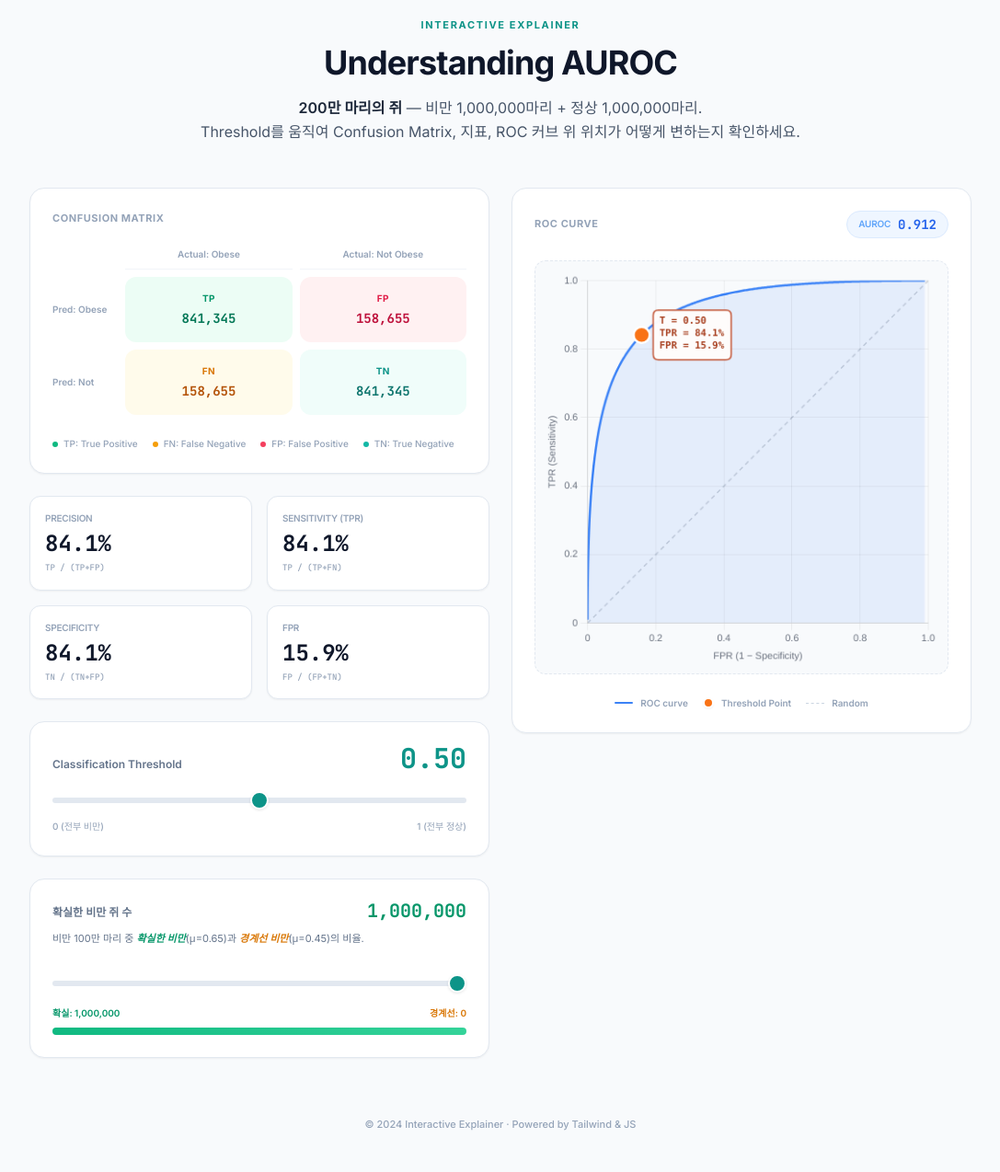
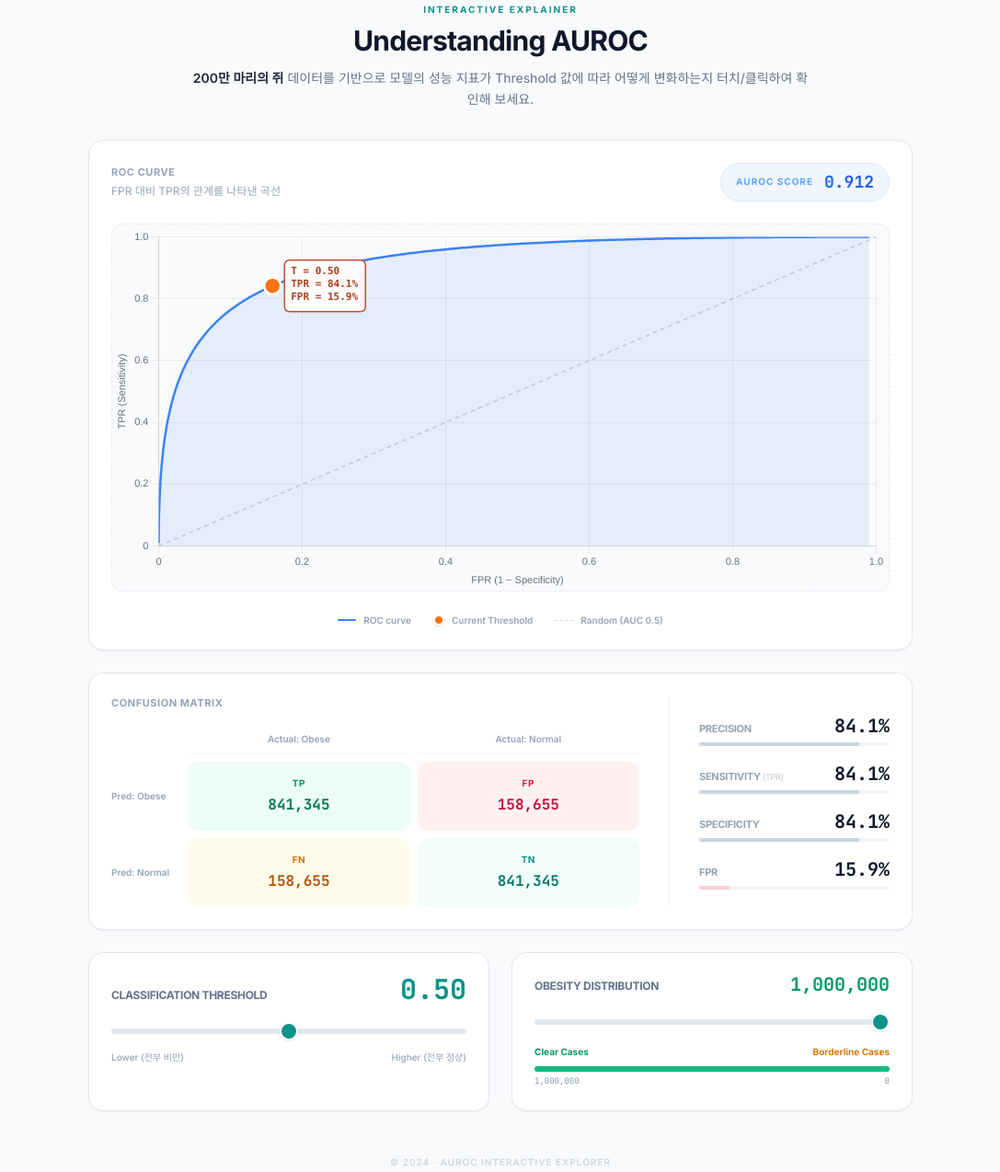
Before and after one commit to 2JIHAN/pages, a plain HTML site: page auroc-interactive/index.html in a window 1280 px wide. Shown: the part 29-1303 px from the top of the page at 92% size, without its empty margins (96-1183 px from the left). Drawn offline with nearby package versions, Linux system fonts and the light colour scheme.

Commit message:
refactor: restructure AUROC interactive dashboard layout and update UI components

```diff
--- a/auroc-interactive/index.html
+++ b/auroc-interactive/index.html
@@ -31,7 +31,6 @@
   </script>
 
   <style>
-    /* Custom Range Slider Styles to match premium look */
     input[type=range] {
       -webkit-appearance: none;
       width: 100%;
@@ -51,7 +50,7 @@
       height: 20px;
       width: 20px;
       border-radius: 50%;
-      background: #0d9488; /* teal-600 */
+      background: #0d9488;
       cursor: pointer;
       -webkit-appearance: none;
       margin-top: -7px;
@@ -76,162 +75,179 @@
     }
   </style>
 </head>
-<body class="bg-slate-50 text-slate-900 font-sans min-h-screen py-12 px-4">
+<body class="bg-slate-50 text-slate-900 font-sans min-h-screen py-8 px-4">
 
-  <header class="max-w-3xl mx-auto text-center mb-12">
-    <div class="text-[11px] tracking-[0.15em] uppercase text-teal-600 font-bold mb-3">Interactive Explainer</div>
-    <h1 class="text-3xl md:text-4xl font-extrabold tracking-tight text-slate-900 mb-4">
+  <header class="max-w-4xl mx-auto text-center mb-8">
+    <div class="text-[10px] tracking-[0.2em] uppercase text-teal-600 font-bold mb-2">Interactive Explainer</div>
+    <h1 class="text-3xl font-extrabold tracking-tight text-slate-900 mb-3">
       Understanding AUROC
     </h1>
-    <p class="text-slate-600 leading-relaxed max-w-2xl mx-auto">
-      <span class="font-semibold text-slate-800">200만 마리의 쥐</span> — 비만 1,000,000마리 + 정상 1,000,000마리.<br>
-      Threshold를 움직여 Confusion Matrix, 지표, ROC 커브 위 위치가 어떻게 변하는지 확인하세요.
+    <p class="text-slate-500 text-sm leading-relaxed max-w-2xl mx-auto">
+      <span class="font-semibold text-slate-800">200만 마리의 쥐</span> 데이터를 기반으로 모델의 성능 지표가
+      Threshold 값에 따라 어떻게 변화하는지 터치/클릭하여 확인해 보세요.
     </p>
   </header>
 
-  <main class="max-w-5xl mx-auto grid grid-cols-1 lg:grid-cols-2 gap-6 items-start">
+  <main class="max-w-4xl mx-auto space-y-6">
 
-    <!-- LEFT COLUMN -->
-    <div class="space-y-6">
+    <!-- TOP SECTION: ROC Curve (Now prominent at the top) -->
+    <section class="bg-white border border-slate-200 rounded-2xl p-6 shadow-sm">
+      <div class="flex flex-col md:flex-row justify-between items-start md:items-center gap-4 mb-6">
+        <div>
+          <h2 class="text-[11px] font-bold tracking-wider uppercase text-slate-400">ROC Curve</h2>
+          <p class="text-xs text-slate-400 mt-1">FPR 대비 TPR의 관계를 나타낸 곡선</p>
+        </div>
+        <div class="bg-blue-50 border border-blue-100 rounded-full px-4 py-1.5 flex items-center gap-3">
+          <span class="text-[10px] font-bold text-blue-400 uppercase tracking-widest">AUROC Score</span>
+          <span id="auroc-val" class="font-mono text-lg font-bold text-blue-600">0.000</span>
+        </div>
+      </div>
 
-      <!-- Confusion Matrix -->
-      <section class="bg-white border border-slate-200 rounded-2xl p-6 shadow-sm">
-        <h2 class="text-[11px] font-bold tracking-wider uppercase text-slate-400 mb-6">Confusion Matrix</h2>
-        <div class="grid grid-cols-[auto_1fr_1fr] gap-2">
-          <div></div>
-          <div class="text-center text-[10px] font-semibold text-slate-400 pb-2 border-b border-slate-100">Actual: Obese</div>
-          <div class="text-center text-[10px] font-semibold text-slate-400 pb-2 border-b border-slate-100">Actual: Not Obese</div>
+      <div class="relative w-full aspect-video md:aspect-[2/1] max-h-[400px] bg-slate-50 rounded-xl border border-dashed border-slate-200 mb-6 flex items-center justify-center overflow-hidden">
+        <canvas id="roc"></canvas>
+      </div>
 
-          <div class="flex items-center text-[10px] font-semibold text-slate-400 pr-3 whitespace-nowrap">Pred: Obese</div>
-          <div class="bg-emerald-50 rounded-xl p-4 text-center">
-            <div class="text-[10px] font-bold text-emerald-600 tracking-wider mb-1">TP</div>
-            <div id="tp" class="font-mono text-sm font-bold text-emerald-700">—</div>
-          </div>
-          <div class="bg-rose-50 rounded-xl p-4 text-center">
-            <div class="text-[10px] font-bold text-rose-600 tracking-wider mb-1">FP</div>
-            <div id="fp" class="font-mono text-sm font-bold text-rose-700">—</div>
-          </div>
+      <div class="flex flex-wrap gap-x-6 gap-y-3 text-[10px] font-semibold text-slate-400 justify-center">
+        <div class="flex items-center gap-2">
+          <span class="w-5 h-0.5 bg-blue-500 rounded-full"></span>
+          <span>ROC curve</span>
+        </div>
+        <div class="flex items-center gap-2">
+          <span class="w-3 h-3 rounded-full bg-orange-500 border-2 border-white shadow-sm shadow-orange-200"></span>
+          <span>Current Threshold</span>
+        </div>
+        <div class="flex items-center gap-2">
+          <span class="w-5 border-t-[1.5px] border-dashed border-slate-300"></span>
+          <span>Random (AUC 0.5)</span>
+        </div>
+      </div>
+    </section>
 
-          <div class="flex items-center text-[10px] font-semibold text-slate-400 pr-3 whitespace-nowrap">Pred: Not</div>
-          <div class="bg-amber-50 rounded-xl p-4 text-center">
-            <div class="text-[10px] font-bold text-amber-600 tracking-wider mb-1">FN</div>
-            <div id="fn" class="font-mono text-sm font-bold text-amber-700">—</div>
-          </div>
-          <div class="bg-teal-50 rounded-xl p-4 text-center">
-            <div class="text-[10px] font-bold text-teal-600 tracking-wider mb-1">TN</div>
-            <div id="tn" class="font-mono text-sm font-bold text-teal-700">—</div>
+    <!-- MIDDLE SECTION: Confusion Matrix & Metrics (Combined) -->
+    <section class="bg-white border border-slate-200 rounded-2xl p-6 shadow-sm">
+      <div class="grid grid-cols-1 lg:grid-cols-[1fr_240px] gap-8">
+
+        <!-- Left: Confusion Matrix -->
+        <div>
+          <h2 class="text-[11px] font-bold tracking-wider uppercase text-slate-400 mb-6">Confusion Matrix</h2>
+          <div class="grid grid-cols-[auto_1fr_1fr] gap-2">
+            <div></div>
+            <div class="text-center text-[10px] font-semibold text-slate-400 pb-2 border-b border-slate-100">Actual: Obese</div>
+            <div class="text-center text-[10px] font-semibold text-slate-400 pb-2 border-b border-slate-100">Actual: Normal</div>
+
+            <div class="flex items-center text-[10px] font-semibold text-slate-400 pr-3 whitespace-nowrap">Pred: Obese</div>
+            <div class="bg-emerald-50 rounded-xl p-4 text-center">
+              <div class="text-[10px] font-bold text-emerald-600 tracking-wider mb-1">TP</div>
+              <div id="tp" class="font-mono text-base font-bold text-emerald-700">—</div>
+            </div>
+            <div class="bg-rose-50 rounded-xl p-4 text-center">
+              <div class="text-[10px] font-bold text-rose-600 tracking-wider mb-1">FP</div>
+              <div id="fp" class="font-mono text-base font-bold text-rose-700">—</div>
+            </div>
+
+            <div class="flex items-center text-[10px] font-semibold text-slate-400 pr-3 whitespace-nowrap">Pred: Normal</div>
+            <div class="bg-amber-50 rounded-xl p-4 text-center">
+              <div class="text-[10px] font-bold text-amber-600 tracking-wider mb-1">FN</div>
+              <div id="fn" class="font-mono text-base font-bold text-amber-700">—</div>
+            </div>
+            <div class="bg-teal-50 rounded-xl p-4 text-center">
+              <div class="text-[10px] font-bold text-teal-600 tracking-wider mb-1">TN</div>
+              <div id="tn" class="font-mono text-base font-bold text-teal-700">—</div>
+            </div>
           </div>
         </div>
 
-        <div class="flex flex-wrap gap-x-4 gap-y-2 mt-6 text-[10px] font-medium text-slate-400">
-          <span class="flex items-center gap-1.5"><span class="w-1.5 h-1.5 rounded-full bg-emerald-500"></span> TP: True Positive</span>
-          <span class="flex items-center gap-1.5"><span class="w-1.5 h-1.5 rounded-full bg-amber-500"></span> FN: False Negative</span>
-          <span class="flex items-center gap-1.5"><span class="w-1.5 h-1.5 rounded-full bg-rose-500"></span> FP: False Positive</span>
-          <span class="flex items-center gap-1.5"><span class="w-1.5 h-1.5 rounded-full bg-teal-500"></span> TN: True Negative</span>
+        <!-- Right: Metrics List -->
+        <div class="flex flex-col justify-center space-y-4 pt-4 lg:pt-0 lg:pl-8 lg:border-l lg:border-slate-100">
+          <div>
+            <div class="flex justify-between items-baseline mb-1">
+              <span class="text-[11px] font-bold text-slate-400 uppercase tracking-tight">Precision</span>
+              <span id="val-precision" class="font-mono text-xl font-bold text-slate-900">—</span>
+            </div>
+            <div class="w-full h-1 bg-slate-100 rounded-full overflow-hidden">
+               <div id="bar-precision" class="h-full bg-slate-300 transition-all duration-300"></div>
+            </div>
+          </div>
+
+          <div>
+            <div class="flex justify-between items-baseline mb-1">
+              <span class="text-[11px] font-bold text-slate-400 uppercase tracking-tight">Sensitivity <span class="text-[9px] font-normal opacity-60">(TPR)</span></span>
+              <span id="val-sensitivity" class="font-mono text-xl font-bold text-slate-900">—</span>
+            </div>
+            <div class="w-full h-1 bg-slate-100 rounded-full overflow-hidden">
+               <div id="bar-sensitivity" class="h-full bg-slate-300 transition-all duration-300"></div>
+            </div>
+          </div>
+
+          <div>
+            <div class="flex justify-between items-baseline mb-1">
+              <span class="text-[11px] font-bold text-slate-400 uppercase tracking-tight">Specificity</span>
+              <span id="val-specificity" class="font-mono text-xl font-bold text-slate-900">—</span>
+            </div>
+            <div class="w-full h-1 bg-slate-100 rounded-full overflow-hidden">
+               <div id="bar-specificity" class="h-full bg-slate-300 transition-all duration-300"></div>
+            </div>
+          </div>
+
+          <div>
+            <div class="flex justify-between items-baseline mb-1">
+              <span class="text-[11px] font-bold text-slate-400 uppercase tracking-tight">FPR</span>
+              <span id="val-fpr" class="font-mono text-xl font-bold text-slate-900">—</span>
+            </div>
+            <div class="w-full h-1 bg-slate-100 rounded-full overflow-hidden">
+               <div id="bar-fpr" class="h-full bg-rose-200 transition-all duration-300"></div>
+            </div>
+          </div>
         </div>
-      </section>
+      </div>
+    </section>
 
-      <!-- Metrics Grid -->
-      <section class="grid grid-cols-2 gap-4">
-        <div class="bg-white border border-slate-200 rounded-xl p-4 shadow-sm">
-          <div class="text-[10px] font-semibold text-slate-400 mb-1 uppercase tracking-tight">Precision</div>
-          <div id="val-precision" class="font-mono text-2xl font-bold text-slate-900">—</div>
-          <div class="text-[9px] font-mono text-slate-400 mt-1 uppercase">TP / (TP+FP)</div>
-        </div>
-        <div class="bg-white border border-slate-200 rounded-xl p-4 shadow-sm">
-          <div class="text-[10px] font-semibold text-slate-400 mb-1 uppercase tracking-tight">Sensitivity (TPR)</div>
-          <div id="val-sensitivity" class="font-mono text-2xl font-bold text-slate-900">—</div>
-          <div class="text-[9px] font-mono text-slate-400 mt-1 uppercase">TP / (TP+FN)</div>
-        </div>
-        <div class="bg-white border border-slate-200 rounded-xl p-4 shadow-sm">
-          <div class="text-[10px] font-semibold text-slate-400 mb-1 uppercase tracking-tight">Specificity</div>
-          <div id="val-specificity" class="font-mono text-2xl font-bold text-slate-900">—</div>
-          <div class="text-[9px] font-mono text-slate-400 mt-1 uppercase">TN / (TN+FP)</div>
-        </div>
-        <div class="bg-white border border-slate-200 rounded-xl p-4 shadow-sm">
-          <div class="text-[10px] font-semibold text-slate-400 mb-1 uppercase tracking-tight">FPR</div>
-          <div id="val-fpr" class="font-mono text-2xl font-bold text-slate-900">—</div>
-          <div class="text-[9px] font-mono text-slate-400 mt-1 uppercase">FP / (FP+TN)</div>
-        </div>
-      </section>
-
+    <!-- BOTTOM SECTION: Controls (Two Columns) -->
+    <div class="grid grid-cols-1 md:grid-cols-2 gap-6">
       <!-- Slider 1: Threshold -->
       <section class="bg-white border border-slate-200 rounded-2xl p-6 shadow-sm">
         <div class="flex justify-between items-end mb-4">
-          <label for="thresh" class="text-xs font-semibold text-slate-500">Classification Threshold</label>
+          <label for="thresh" class="text-xs font-bold text-slate-500 uppercase tracking-tight">Classification Threshold</label>
           <div id="thresh-val" class="font-mono text-3xl font-bold text-teal-600 leading-none">0.50</div>
         </div>
         <input type="range" id="thresh" min="0" max="1" step="0.01" value="0.5" class="accent-teal-600">
         <div class="flex justify-between mt-3 text-[10px] text-slate-400 font-medium">
-          <span>0 (전부 비만)</span>
-          <span>1 (전부 정상)</span>
+          <span>Lower (전부 비만)</span>
+          <span>Higher (전부 정상)</span>
         </div>
       </section>
 
-      <!-- Slider 2: Obesity Distribution -->
+      <!-- Slider 2: Distribution -->
       <section class="bg-white border border-slate-200 rounded-2xl p-6 shadow-sm">
-        <div class="flex justify-between items-end mb-3">
-          <label for="clear-slider" class="text-xs font-semibold text-slate-500">확실한 비만 쥐 수</label>
-          <div id="clear-val" class="font-mono text-xl font-bold text-emerald-600 leading-none text-right">1,000,000</div>
+        <div class="flex justify-between items-end mb-4">
+          <label for="clear-slider" class="text-xs font-bold text-slate-500 uppercase tracking-tight">Obesity Distribution</label>
+          <div id="clear-val" class="font-mono text-xl font-bold text-emerald-600 leading-none">1,000,000</div>
         </div>
-
-        <p class="text-[11px] text-slate-500 leading-relaxed mb-6">
-          비만 100만 마리 중 <span class="text-emerald-600 font-semibold italic">확실한 비만</span>(μ=0.65)과
-          <span class="text-amber-600 font-semibold italic">경계선 비만</span>(μ=0.45)의 비율.
-        </p>
 
         <input type="range" id="clear-slider" min="0" max="1000000" step="10000" value="1000000" class="accent-emerald-600">
 
-        <div class="flex justify-between mt-4 text-[10px] font-semibold mb-2">
-          <span class="text-emerald-600">확실: <span id="clear-count">1,000,000</span></span>
-          <span class="text-amber-600">경계선: <span id="border-count">0</span></span>
+        <div class="flex justify-between mt-4 text-[10px] font-bold">
+          <span class="text-emerald-600">Clear Cases</span>
+          <span class="text-amber-600">Borderline Cases</span>
         </div>
 
-        <div class="h-2 bg-slate-100 rounded-full overflow-hidden">
-          <div id="clear-bar" class="h-full bg-gradient-to-r from-emerald-500 to-emerald-400 transition-all duration-150" style="width: 100%"></div>
-        </div>
-      </section>
-    </div>
-
-    <!-- RIGHT COLUMN -->
-    <div class="lg:sticky lg:top-6">
-      <section class="bg-white border border-slate-200 rounded-2xl p-6 shadow-sm">
-        <div class="flex justify-between items-center mb-6">
-          <h2 class="text-[11px] font-bold tracking-wider uppercase text-slate-400">ROC Curve</h2>
-          <div class="bg-blue-50 border border-blue-100 rounded-full px-3 py-1 flex items-center gap-2">
-            <span class="text-[10px] font-semibold text-blue-400 uppercase tracking-tight">AUROC</span>
-            <span id="auroc-val" class="font-mono text-sm font-bold text-blue-600">—</span>
-          </div>
+        <div class="mt-2 h-1.5 bg-slate-100 rounded-full overflow-hidden">
+          <div id="clear-bar" class="h-full bg-emerald-500 transition-all duration-150" style="width: 100%"></div>
         </div>
 
-        <div class="relative w-full aspect-square bg-slate-50 rounded-xl border border-dashed border-slate-200 mb-6 flex items-center justify-center overflow-hidden">
-          <canvas id="roc" class="p-2"></canvas>
-        </div>
-
-        <div class="flex flex-wrap gap-4 text-[10px] font-semibold text-slate-400 justify-center">
-          <div class="flex items-center gap-2">
-            <span class="w-5 h-0.5 bg-blue-500 rounded-full"></span>
-            <span>ROC curve</span>
-          </div>
-          <div class="flex items-center gap-2">
-            <span class="w-3 h-3 rounded-full bg-orange-500 border-2 border-white shadow-sm"></span>
-            <span>Threshold Point</span>
-          </div>
-          <div class="flex items-center gap-2">
-            <span class="w-5 border-t-[1.5px] border-dashed border-slate-300"></span>
-            <span>Random</span>
-          </div>
+        <div class="flex justify-between mt-1 text-[9px] font-mono text-slate-400">
+          <span id="clear-count">1,000,000</span>
+          <span id="border-count">0</span>
         </div>
       </section>
     </div>
 
   </main>
 
-  <footer class="mt-16 text-center text-slate-400 text-[11px] font-medium">
-    &copy; 2024 Interactive Explainer &middot; Powered by Tailwind & JS
+  <footer class="mt-12 text-center text-slate-300 text-[10px] font-semibold uppercase tracking-widest">
+    &copy; 2024 &middot; AUROC Interactive Explorer
   </footer>
 
-  <!-- External JS -->
   <script src="script.js"></script>
 </body>
 </html>
--- a/auroc-interactive/script.js
+++ b/auroc-interactive/script.js
@@ -136,14 +136,30 @@ function updateUI(t, k) {
   if (k !== undefined) kProp = k;
   currentT = t;
   const s = getStats(t, kProp);
+
+  // Numbers
   document.getElementById('tp').textContent = s.tp.toLocaleString();
   document.getElementById('fn').textContent = s.fn.toLocaleString();
   document.getElementById('fp').textContent = s.fp.toLocaleString();
   document.getElementById('tn').textContent = s.tn.toLocaleString();
-  document.getElementById('val-precision').textContent  = s.precision !== null ? (s.precision * 100).toFixed(1) + '%' : '—';
-  document.getElementById('val-sensitivity').textContent = (s.tpr * 100).toFixed(1) + '%';
-  document.getElementById('val-specificity').textContent = (s.specificity * 100).toFixed(1) + '%';
-  document.getElementById('val-fpr').textContent         = (s.fpr * 100).toFixed(1) + '%';
+
+  // Metrics Text
+  const prec = s.precision !== null ? (s.precision * 100).toFixed(1) : 0;
+  const sens = (s.tpr * 100).toFixed(1);
+  const spec = (s.specificity * 100).toFixed(1);
+  const fpr = (s.fpr * 100).toFixed(1);
+
+  document.getElementById('val-precision').textContent   = (s.precision !== null ? prec + '%' : '—');
+  document.getElementById('val-sensitivity').textContent = sens + '%';
+  document.getElementById('val-specificity').textContent = spec + '%';
+  document.getElementById('val-fpr').textContent         = fpr + '%';
+
+  // Metrics Progress Bars
+  document.getElementById('bar-precision').style.width   = prec + '%';
+  document.getElementById('bar-sensitivity').style.width = sens + '%';
+  document.getElementById('bar-specificity').style.width = spec + '%';
+  document.getElementById('bar-fpr').style.width         = fpr + '%';
+
   document.getElementById('thresh-val').textContent      = t.toFixed(2);
 
   if (k !== undefined) {
```
